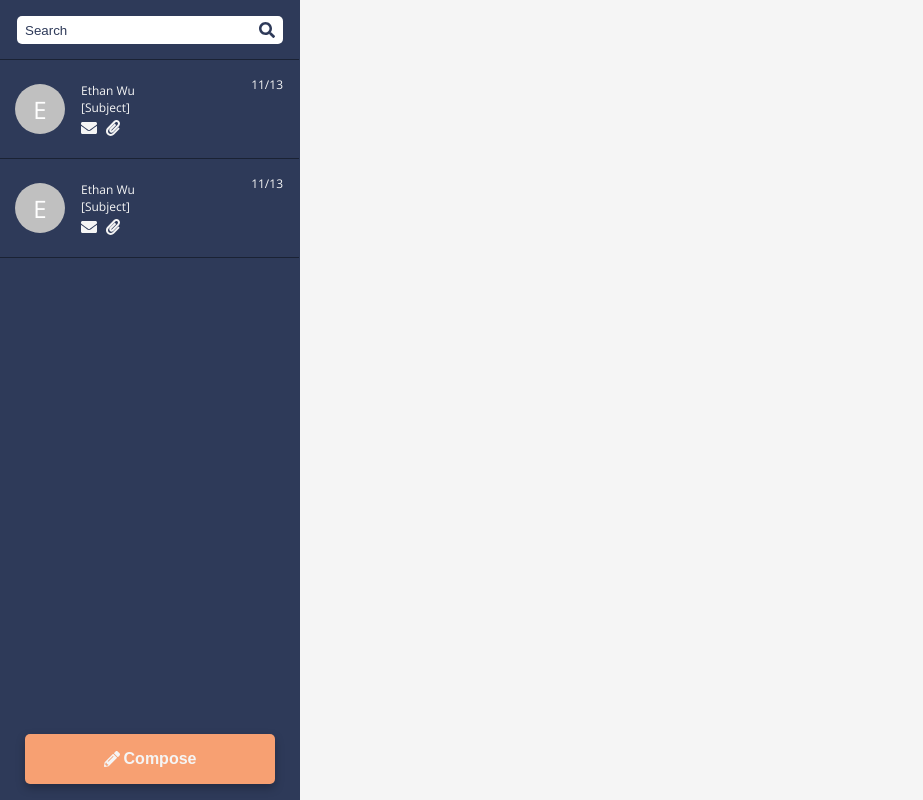
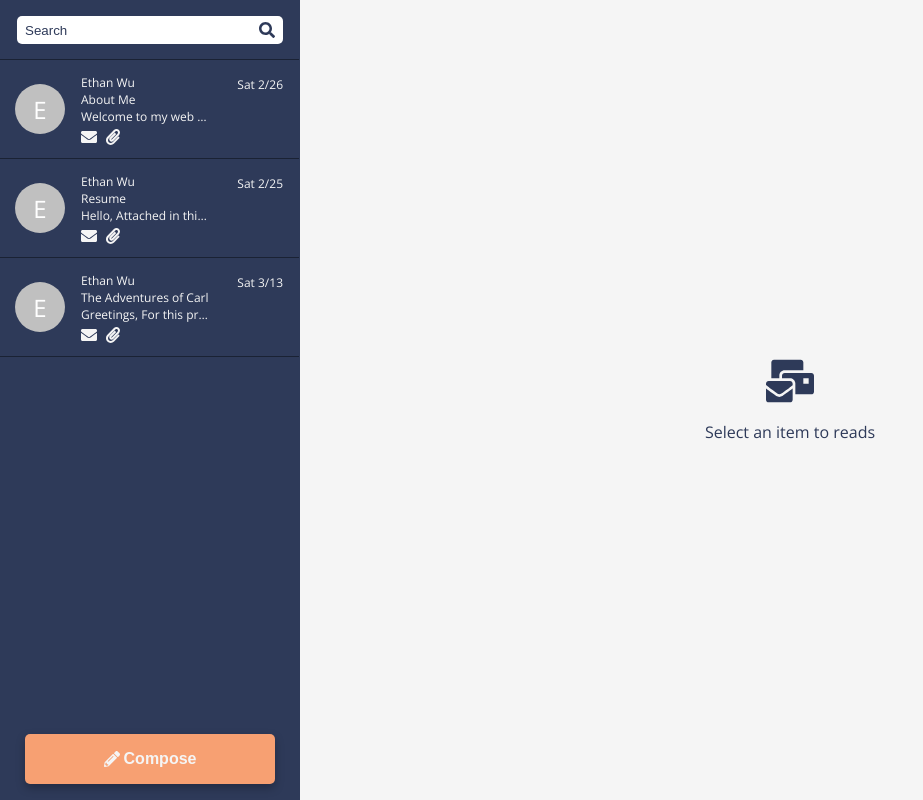
Before and after one commit to wue1atwit/myPortfolio, a React (Create React App) app: page / in a window 1280 px wide. Shown: the whole page, without its empty margins (0-923 px from the left). Built offline with nearby package versions, Linux system fonts and the light colour scheme.

Commit message:
Added navlink and styles

```diff
--- a/src/App.js
+++ b/src/App.js
@@ -1,11 +1,14 @@
-import React from "react";
+import React, { useState } from "react";
 import "./App.scss";
 import { FaSearch, FaPencilAlt } from "react-icons/fa";
-import { EmailListItem, EmailMessage, Container } from "./components";
+import { NavLink, Outlet } from "react-router-dom";
+import { EmailListItem, Container, UserModal } from "./components";
+import data from "./res/emailData";
 
-const App = () => {
+const App = ({ showModal, setShowModal }) => {
   return (
-    <Container sy={{ backgroundColor: "#f5f5f5", maxWidth: "1056px" }}>
+    <Container sy={{ backgroundColor: "#f5f5f5", position: "relative" }}>
+      <UserModal showModal={showModal} setShowModal={setShowModal}></UserModal>
       <div className="email-container">
         <form className="search-container">
           <div style={{ position: "relative" }}>
@@ -13,22 +16,27 @@ const App = () => {
             <FaSearch className="search-icon"></FaSearch>
           </div>
         </form>
-        <EmailListItem
-          subject="[Subject]"
-          preview="[Preview]"
-          date="11/13"
-        ></EmailListItem>
-        <EmailListItem
-          subject="[Subject]"
-          preview="[Preview]"
-          date="11/13"
-        ></EmailListItem>
-        <button className="compose-btn" onClick={() => console.log("Compose")}>
-          <FaPencilAlt></FaPencilAlt>
-          <p style={{ fontWeight: 700 }}>Compose</p>
-        </button>
+
+        {data.map((email) => (
+          <NavLink key={email.id} className="nav-link" to="/emails">
+            <EmailListItem
+              subject={email.subject}
+              message={email.message}
+              date={email.sDate}
+            />
+          </NavLink>
+        ))}
+
+        <NavLink to="compose">
+          <button className="compose-btn">
+            <FaPencilAlt></FaPencilAlt>
+            <p style={{ fontWeight: 700 }}>Compose</p>
+          </button>
+        </NavLink>
       </div>
-      {/* <EmailMessage></EmailMessage> */}
+      <div className="dynamic-content">
+        <Outlet />
+      </div>
     </Container>
   );
 };
--- a/src/App.scss
+++ b/src/App.scss
@@ -39,6 +39,10 @@
   transform: translateY(-50%);
 }
 
+.nav-link {
+  text-decoration: none;
+}
+
 .compose-btn {
   background-color: root.$accent;
   color: root.$secondary;
@@ -60,3 +64,32 @@
   filter: drop-shadow(0px 4px 4px rgba(0, 0, 0, 0.25));
   font-size: 16px;
 }
+
+.compose-btn:hover {
+  cursor: pointer;
+}
+
+.dynamic-content {
+  display: flex;
+  width: 100%;
+}
+
+.no-mail-selected {
+  color: root.$primary;
+
+  width: 100%;
+  height: 100%;
+  display: flex;
+  gap: 16px;
+  flex-direction: column;
+  justify-content: center;
+  align-items: center;
+}
+
+.no-mail-selected .icon {
+  font-size: 48px;
+}
+
+.no-mail-selected p {
+  margin: 0;
+}
```
